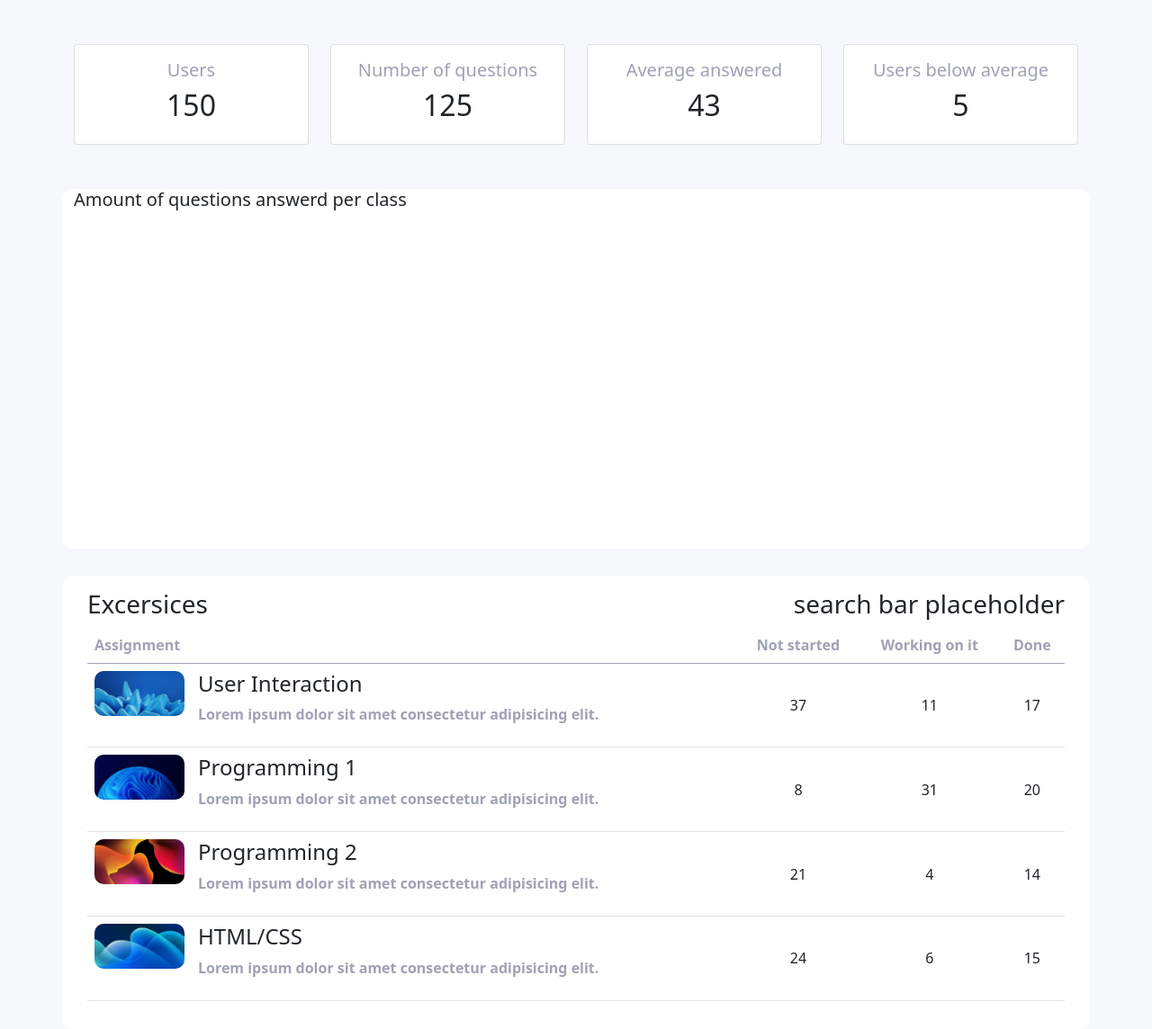
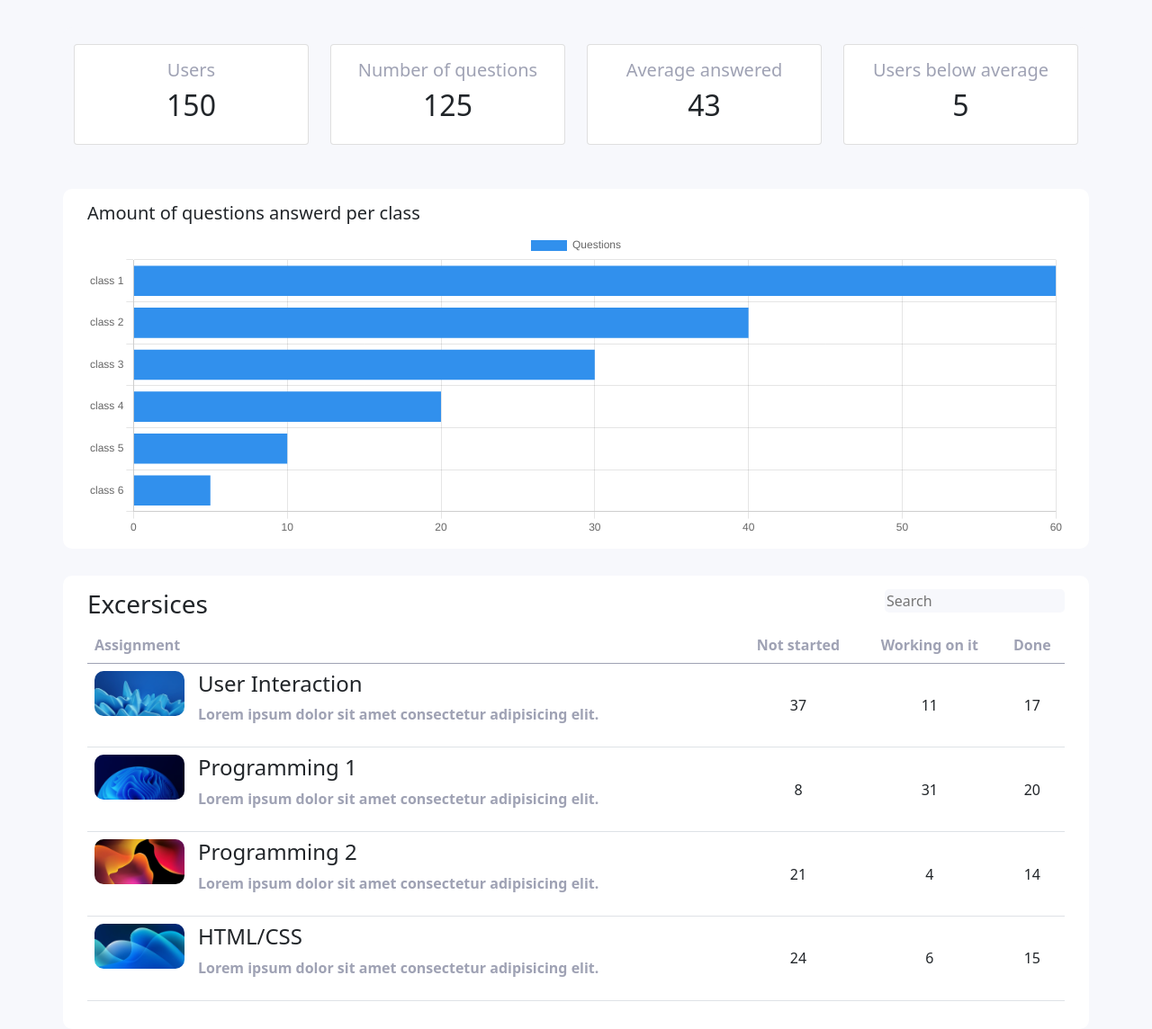
Before and after one commit to lucasvtoor/student-tracking, a Flask app: page /overview in a window 1280 px wide. Shown: the part 80-1224 px from the top of the page at 90% size. Run offline with Flask 2, Linux system fonts and the light colour scheme.

Commit message:
finished overview page

```diff
--- a/app/static/css/overview.css
+++ b/app/static/css/overview.css
@@ -46,6 +46,7 @@
 }
 
 .graph-row {
+  padding: 15px;
   height: 400px;
   /* border: 1px solid black; */
 }
@@ -103,6 +104,44 @@
   flex-direction: row;
 }
 
-/* #d3-container {
-  z-index: 100;
-} */
+.chartMenu {
+  width: 100vw;
+  height: 40px;
+  background: #1a1a1a;
+  color: rgba(255, 26, 104, 1);
+}
+.chartMenu p {
+  padding: 10px;
+  font-size: 20px;
+}
+.chartCard {
+  width: 100vw;
+  height: calc(100vh - 40px);
+  background: rgba(255, 26, 104, 0.2);
+  display: flex;
+  align-items: center;
+  justify-content: center;
+}
+.chartBox {
+  width: 700px;
+  padding: 20px;
+  border-radius: 20px;
+  border: solid 3px rgba(255, 26, 104, 1);
+  background: white;
+}
+
+.searchbar-div span {
+  border-top-left-radius: 10px;
+  border-bottom-left-radius: 10px;
+}
+
+.searchbar {
+  border-radius: 5px;
+  color: #9fa2b4;
+  background-color: #f7f8fc;
+  width: 100%;
+  border: none;
+}
+.searchbar-div {
+  width: 200px;
+}
--- a/app/static/js/overview.js
+++ b/app/static/js/overview.js
@@ -1,43 +1,37 @@
-const data = [
-  { class: "Class 6", score: 60 },
-  { class: "Class 5", score: 40 },
-  { class: "Class 4", score: 30 },
-  { class: "Class 3", score: 20 },
-  { class: "Class 2", score: 10 },
-  { class: "Class 1", score: 50 },
+const labels = [
+  "class 1",
+  "class 2",
+  "class 3",
+  "class 4",
+  "class 5",
+  "class 6",
 ];
 
-const width = 800;
-const height = 400;
-const margin = { top: 50, bottom: 50, left: 50, right: 50 };
+const data = {
+  labels: labels,
+  datasets: [
+    {
+      label: "Questions",
+      backgroundColor: "#3190ED",
+      borderColor: "#3190ED",
+      data: [60, 40, 30, 20, 10, 5],
+    },
+  ],
+};
 
-const svg = d3
-  .select("#d3-container")
-  .append("svg")
-  .attr("height", height - margin.top - margin.bottom)
-  .attr("width", width - margin.left - margin.right)
-  .attr("viewBox", [0, 0, width, height]);
+const config = {
+  type: "bar",
+  data: data,
+  options: {
+    indexAxis: "y",
+    responsive: true,
+    maintainAspectRatio: false,
+    scales: {
+      y: {
+        beginAtZero: true,
+      },
+    },
+  },
+};
 
-const x = d3
-  .scaleBand()
-  .domain(d3.range(data.length))
-  .range([margin.left, width - margin.right])
-  .padding(0.1);
-
-const y = d3
-  .scaleLinear()
-  .domain([0, 60])
-  .range([height - margin.bottom, margin.top]);
-
-svg
-  .append("g")
-  .attr("fill", "royalblue")
-  .selectAll("rect")
-  .data(data.sort((a, b) => d3.descending(a.score, b.score)))
-  .join("rect")
-  .attr("x", (d, i) => x(i))
-  .attr("y", (d) => y(d.score))
-  .attr("height", (d) => y(0) - y(d.score))
-  .attr("width", x.bandWidth());
-
-svg.node();
+const myChart = new Chart(document.getElementById("myChart"), config);
--- a/app/templates/overview.html
+++ b/app/templates/overview.html
@@ -9,7 +9,8 @@
       rel="stylesheet"
       href="{{ url_for('static',filename='css/overview.css') }}"
     />
-    <script src="https://d3js.org/d3.v7.min.js"></script>
+    <script src="https://cdn.jsdelivr.net/npm/chart.js"></script>
+    <link rel="stylesheet" href="https://cdnjs.cloudflare.com/ajax/libs/font-awesome/4.7.0/css/font-awesome.min.css">
     <title>Dashboard Overview</title>
   </head>
   <body>
@@ -58,16 +59,19 @@
     </div>
     <div class="row graph-row">
       <div class="col"> <h5>Amount of questions answerd per class</h5>
-      <div id="d3-container">
-
-      </div>
+        <div>
+          <canvas id="myChart" width="380" height="340"></canvas>
+        </div>
 
     </div>
     </div>
     <div class="row exc-row">
       <div class="header">
-        <h3>Excersices</h3>
-        <h3>search bar placeholder</h3>
+        <div>        <h3>Excersices</h3></div>
+
+        <div class="searchbar-div">
+          <input type="text" class="col-md-2 searchbar" placeholder="Search">
+        </div>
       </div>
 
       <div class="col">
@@ -130,6 +134,9 @@
       </div>
     </div>
     <script src="{{ url_for('static',filename='js/overview.js') }}"></script>
+
+
+
   </body>
 </html>
 {%endblock%}
```
